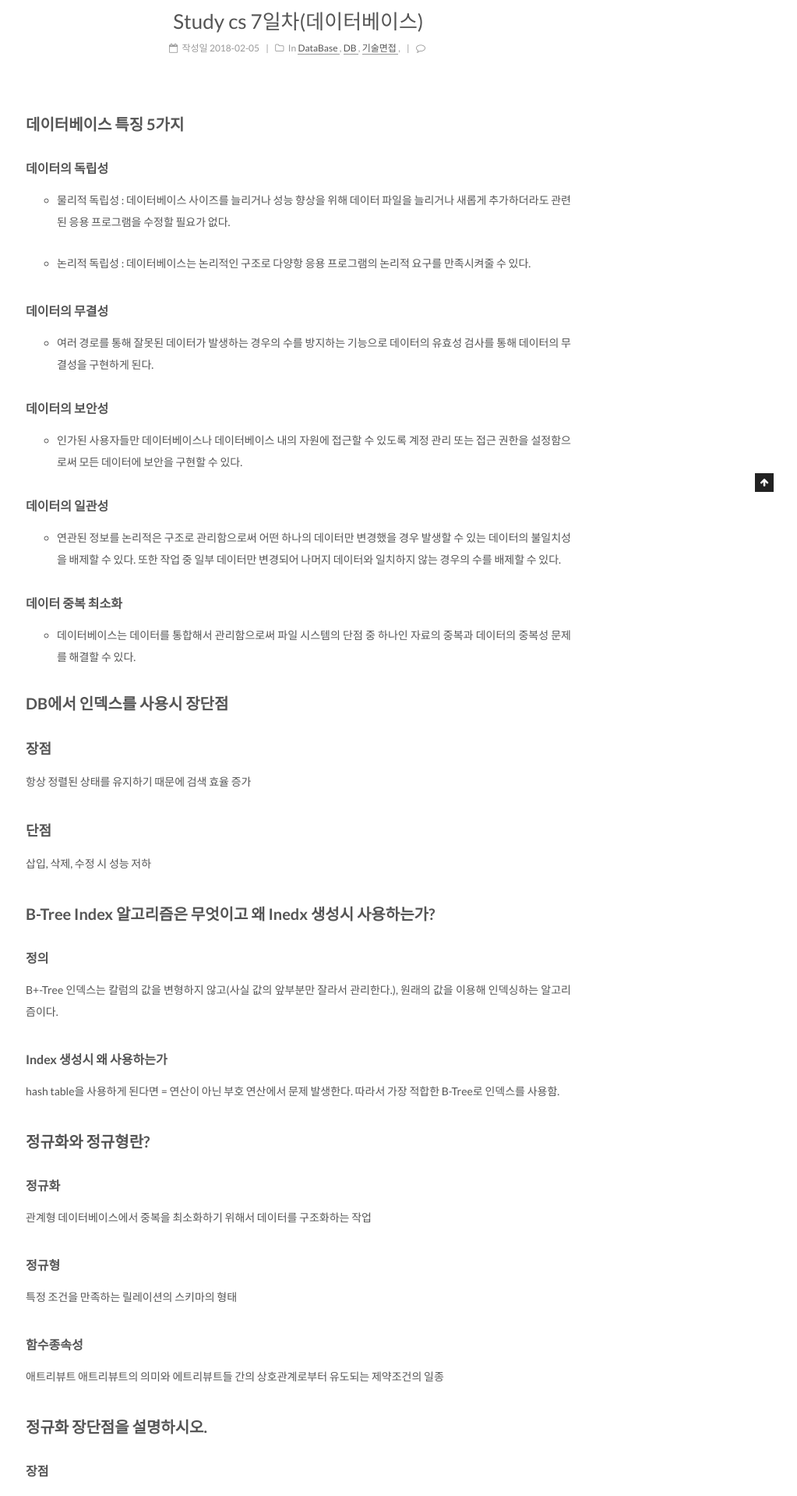
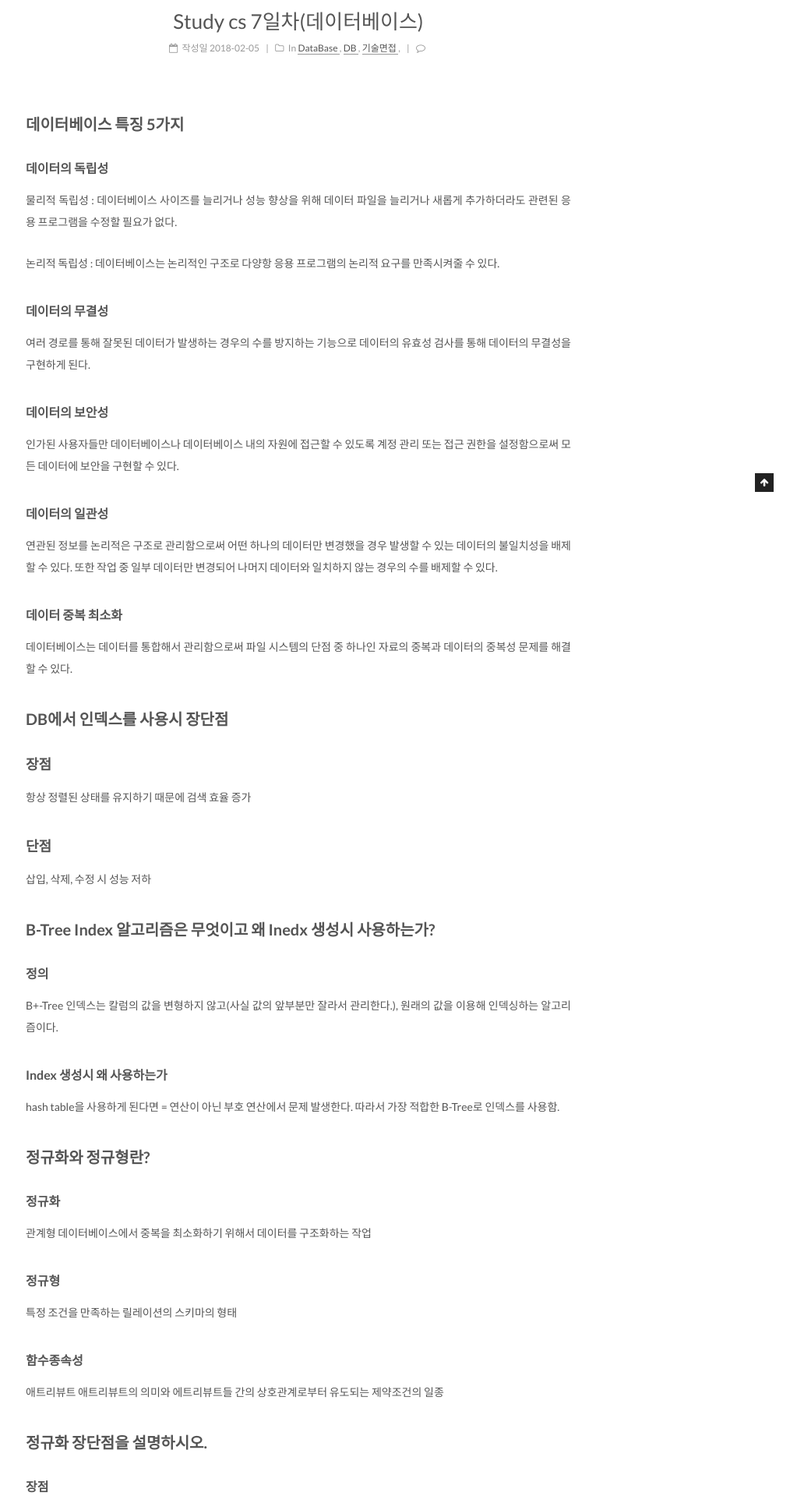
Before and after one commit to quarl894/quarl894.github.io, a Jekyll site: the page built from _posts/2018-02-08-Study CS 7일차(데이터베이스).md, in a window 1280 px wide. Shown: the part 369-2288 px from the top of the page at 78% size, without its empty margins (257-1280 px from the left). Built offline with Jekyll 4.4.1, drawn with Linux system fonts in a browser that asks for light colours; comment, search, counter and statistics services are not loaded; some of the changed text lies outside the part shown.

```diff
--- a/_posts/2018-02-08-Study CS 7일차(데이터베이스).md
+++ b/_posts/2018-02-08-Study CS 7일차(데이터베이스).md
@@ -10,25 +10,25 @@ tag: 데이터베이스
 
 #### 데이터의 독립성
 
-- 물리적 독립성 : 데이터베이스 사이즈를 늘리거나 성능 향상을 위해 데이터 파일을 늘리거나 새롭게 추가하더라도 관련된 응용 프로그램을 수정할 필요가 없다.
+물리적 독립성 : 데이터베이스 사이즈를 늘리거나 성능 향상을 위해 데이터 파일을 늘리거나 새롭게 추가하더라도 관련된 응용 프로그램을 수정할 필요가 없다.
 
-- 논리적 독립성 : 데이터베이스는 논리적인 구조로 다양항 응용 프로그램의 논리적 요구를 만족시켜줄 수 있다.
+논리적 독립성 : 데이터베이스는 논리적인 구조로 다양항 응용 프로그램의 논리적 요구를 만족시켜줄 수 있다.
 
 #### 데이터의 무결성
 
-- 여러 경로를 통해 잘못된 데이터가 발생하는 경우의 수를 방지하는 기능으로 데이터의 유효성 검사를 통해 데이터의 무결성을 구현하게 된다.
+여러 경로를 통해 잘못된 데이터가 발생하는 경우의 수를 방지하는 기능으로 데이터의 유효성 검사를 통해 데이터의 무결성을 구현하게 된다.
 
 #### 데이터의 보안성
 
-- 인가된 사용자들만 데이터베이스나 데이터베이스 내의 자원에 접근할 수 있도록 계정 관리 또는 접근 권한을 설정함으로써 모든 데이터에 보안을 구현할 수 있다.
+인가된 사용자들만 데이터베이스나 데이터베이스 내의 자원에 접근할 수 있도록 계정 관리 또는 접근 권한을 설정함으로써 모든 데이터에 보안을 구현할 수 있다.
 
 #### 데이터의 일관성
 
-- 연관된 정보를 논리적은 구조로 관리함으로써 어떤 하나의 데이터만 변경했을 경우 발생할 수 있는 데이터의 불일치성을 배제할 수 있다. 또한 작업 중 일부 데이터만 변경되어 나머지 데이터와 일치하지 않는 경우의 수를 배제할 수 있다.
+연관된 정보를 논리적은 구조로 관리함으로써 어떤 하나의 데이터만 변경했을 경우 발생할 수 있는 데이터의 불일치성을 배제할 수 있다. 또한 작업 중 일부 데이터만 변경되어 나머지 데이터와 일치하지 않는 경우의 수를 배제할 수 있다.
 
 #### 데이터 중복 최소화
 
-- 데이터베이스는 데이터를 통합해서 관리함으로써 파일 시스템의 단점 중 하나인 자료의 중복과 데이터의 중복성 문제를 해결할 수 있다.
+데이터베이스는 데이터를 통합해서 관리함으로써 파일 시스템의 단점 중 하나인 자료의 중복과 데이터의 중복성 문제를 해결할 수 있다.
 
 ## DB에서 인덱스를 사용시 장단점
 
@@ -84,16 +84,20 @@ hash table을 사용하게 된다면 = 연산이 아닌 부호 연산에서 문
 ### 특징
 
 #### 원자성(Atomicity)
-- 만약 트랜잭션 중간에 어떠한 문제가 발생한다면 트랜잭션에 해당하는 어떠한 작업 내용도 수행되어서는 안되며 아무런 문제가 발생되지 않았을 경우에만 모든 작업이 수행되어야 한다.
+
+만약 트랜잭션 중간에 어떠한 문제가 발생한다면 트랜잭션에 해당하는 어떠한 작업 내용도 수행되어서는 안되며 아무런 문제가 발생되지 않았을 경우에만 모든 작업이 수행되어야 한다.
 
 #### 일관성(Consistency)
-- 트랜잭션이 완료된 다음의 상태에서도 트랜잭션이 일어나기 전의 상황과 동일하게 데이터의 일관성을 보장해야 한다.
 
-####고립성(Isolation)
-- 각각의 트랜잭션은 서로 간섭없이 독립적으로 수행되어야 한다.
+트랜잭션이 완료된 다음의 상태에서도 트랜잭션이 일어나기 전의 상황과 동일하게 데이터의 일관성을 보장해야 한다.
 
-####지속성(Durability)
-- 트랜잭션이 정상적으로 종료된 다음에는 영구적으로 데이터베이스에 작업의 결과가 저장되어야 한다.
+#### 고립성(Isolation)
+
+각각의 트랜잭션은 서로 간섭없이 독립적으로 수행되어야 한다.
+
+#### 지속성(Durability)
+
+트랜잭션이 정상적으로 종료된 다음에는 영구적으로 데이터베이스에 작업의 결과가 저장되어야 한다.
 
 ## 반정규화의 목적과 대싱이 되는 것 3가지
 
```
Also changed, not shown: other parts of _posts/2018-02-08-Study CS 7일차(데이터베이스).md (+11 -7 lines).
